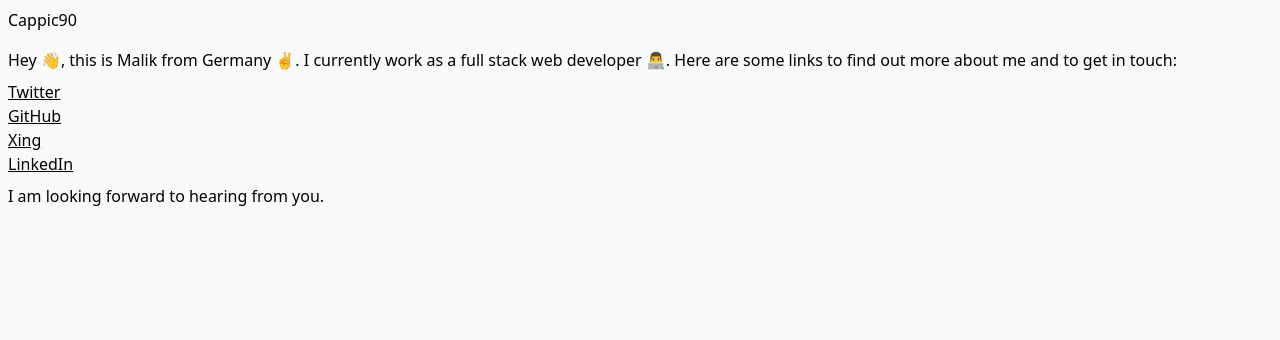
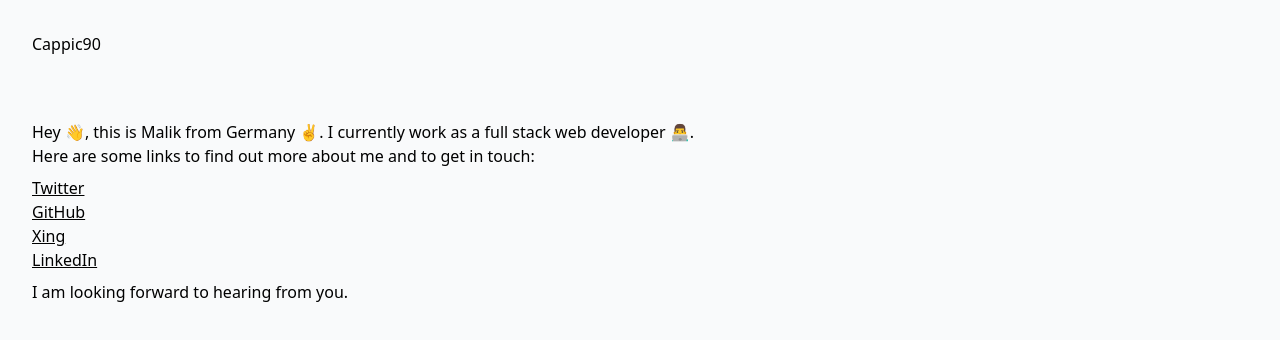
Before and after one commit to cappic90/cappic90.de, a Nuxt app: page / in a window 1280 px wide. Shown: the top 340 px of the page. Built offline with nearby package versions, Linux system fonts and the light colour scheme.

Commit message:
Add a header

```diff
--- a/app.vue
+++ /dev/null
@@ -1,3 +0,0 @@
-<template>
-    <NuxtPage />
-</template>
--- /dev/null
+++ b/components/CFooter.vue
@@ -0,0 +1,8 @@
+<script setup lang="ts">
+
+</script>
+
+<template>
+	<footer class="flex px-8">
+	</footer>
+</template>
--- /dev/null
+++ b/components/CHeader.vue
@@ -0,0 +1,18 @@
+<script setup lang="ts">
+
+</script>
+
+<template>
+	<header class="flex px-8">
+		<NuxtLink class="m-8 ml-0" to="/">
+			Cappic90
+		</NuxtLink>
+		<nav>
+			<ul>
+				<li>
+
+				</li>
+			</ul>
+		</nav>
+	</header>
+</template>
--- a/layouts/default.vue
+++ b/layouts/default.vue
@@ -1,5 +1,11 @@
 <template>
-    <div class="bg-gray-50 flex flex-col min-h-screen">
-		<slot />
-  	</div>
+	<div class="bg-gray-50">
+		<div class="min-h-screen flex flex-col">
+			<c-header />
+			<main class="container flex flex-1 py-8">
+				<slot />
+			</main>
+			<c-footer />
+		</div>
+	</div>
 </template>
--- a/nuxt.config.ts
+++ b/nuxt.config.ts
@@ -1,7 +1,8 @@
-import { defineNuxtConfig } from 'nuxt'
+import { defineNuxtConfig } from 'nuxt';
 
 // https://v3.nuxtjs.org/api/configuration/nuxt.config
 export default defineNuxtConfig({
+  globalName: 'cappic90',
   build: {
     postcss: {
       postcssOptions: {
@@ -12,7 +13,8 @@
       },
     },
   },
-	  css: [
-		"~/assets/tailwind.css"
-	  ],
-})
+  css: ['~/assets/tailwind.css'],
+  typescript: {
+    strict: true,
+  },
+});
--- a/package.json
+++ b/package.json
@@ -7,7 +7,7 @@
     "preview": "nuxt preview"
   },
   "devDependencies": {
-    "nuxt": "3.0.0-rc.4",
+    "nuxt": "3.0.0-rc.5",
     "tailwindcss": "^3.1.6"
   }
 }
--- a/pages/index.vue
+++ b/pages/index.vue
@@ -10,18 +10,16 @@
 </script>
 
 <template>
-	<NuxtLayout>
-		<main class="container mx-auto flex-1 p-2">
-			<h1 class="mb-4">Cappic90</h1>
+	<div>
 		<p class="mb-2">Hey 👋, this is Malik from Germany ✌️. I currently
-				work as a full stack web developer 👨‍💻. Here are some links to
-				find out more about me and to get in touch:</p>
+			work as a full stack web developer 👨‍💻.<br />
+			Here are some links to find out more about me and to get in touch:
+		</p>
 		<ul class="mb-2">
 			<li v-for="link in links" :key="link.href">
 				<c-link :value="link" class="underline" />
 			</li>
 		</ul>
 		<p class="mb-2">I am looking forward to hearing from you.</p>
-		</main>
-	</NuxtLayout>
+	</div>
 </template>
--- a/tailwind.config.js
+++ b/tailwind.config.js
@@ -9,6 +9,10 @@
     "./app.vue",
   ],
   theme: {
+      container: {
+        center: true,
+        padding: '2rem',
+    },
     extend: {},
   },
   plugins: [],
```
Also changed, not shown: 1 other file (tests, documents, lock files or other folders). Lines whose indentation alone changed are shown as unchanged.
